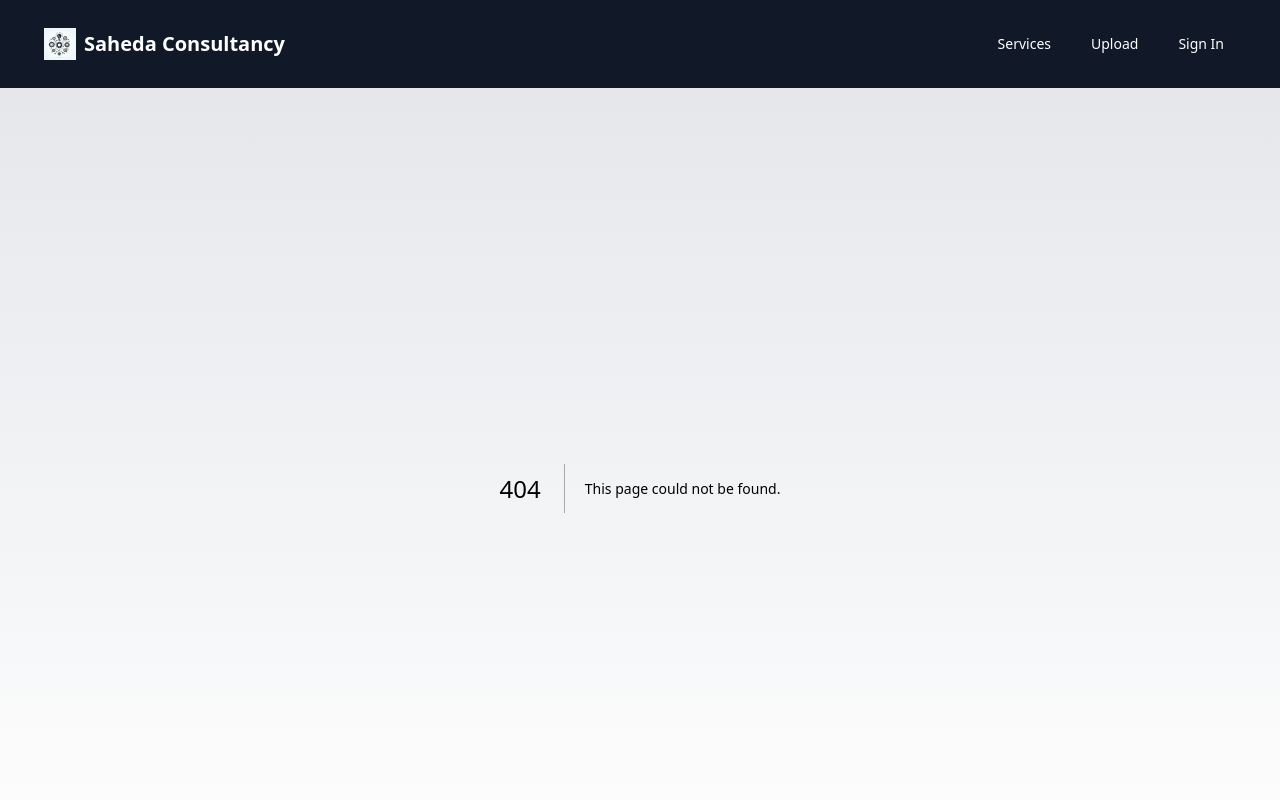
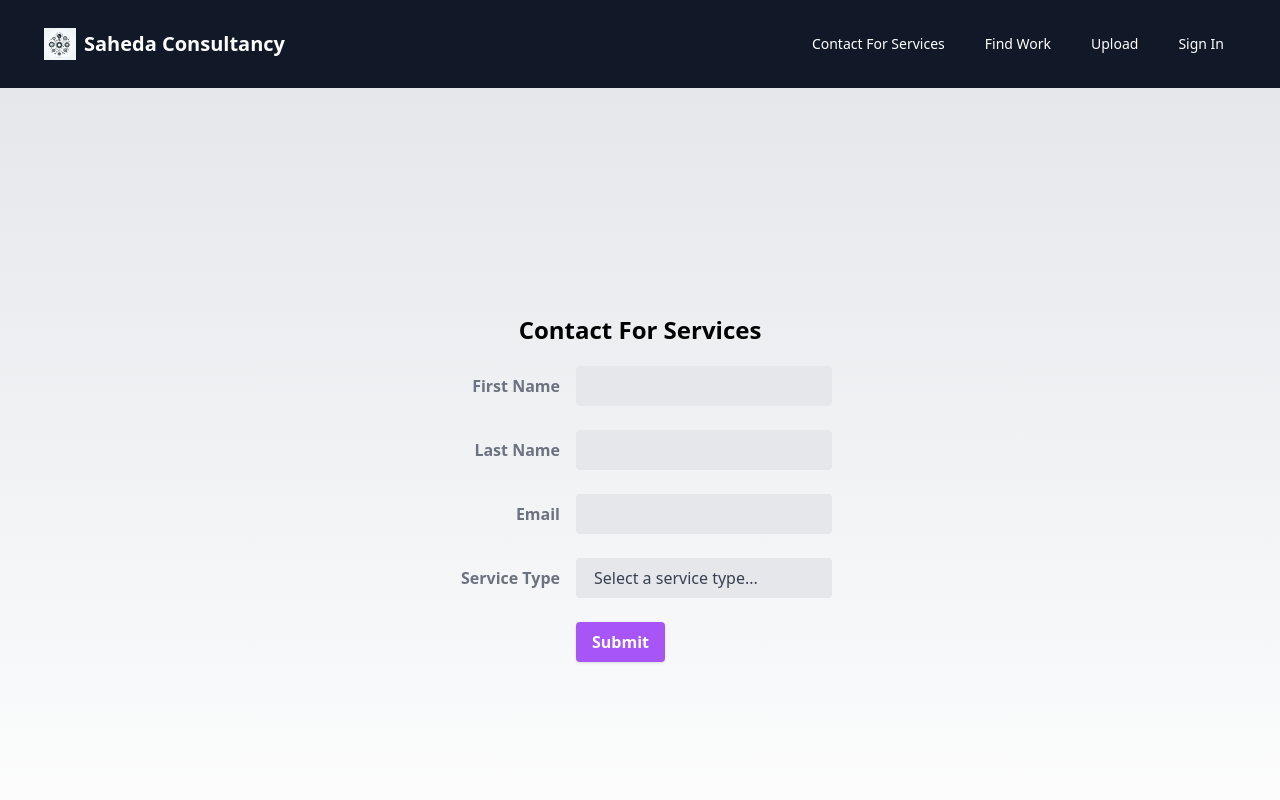
Before and after one commit to ibugithub/Sahedaconsulting-FrontEnd, a Next.js app: page /contForServices in a window 1280 px wide. Before the commit this address had no page. Shown: the top 800 px of the page. Built offline with nearby package versions, Linux system fonts and the light colour scheme.

Commit message:
Add contact for servicepage and form

```diff
--- /dev/null
+++ b/app/contForServices/page.tsx
@@ -0,0 +1,6 @@
+import { ContForServices } from "@/components/ContForService/ContForService";
+
+const Page = () => {
+  return <ContForServices />;
+};
+export default Page;
--- /dev/null
+++ b/components/ContForService/ContForService.tsx
@@ -0,0 +1,83 @@
+'use client'
+
+import { useState } from 'react';
+
+export const ContForServices = () => {
+  const [form, setForm] = useState({
+    firstName: '',
+    lastName: '',
+    email: '',
+    serviceType: '',
+  });
+
+  const handleChange = (e : React.ChangeEvent<HTMLInputElement | HTMLSelectElement>) => {
+    setForm({ ...form, [e.target.name]: e.target.value });
+  };
+
+  const handleSubmit = (e : React.FormEvent) => {
+    e.preventDefault();
+  };
+
+  return (
+    <div className="flex flex-col items-center justify-center min-h-screen py-2">
+      <h2 className="text-2xl font-bold mb-5">Contact For Services</h2>
+      <form onSubmit={handleSubmit} className="w-full max-w-sm">
+        <div className="md:flex md:items-center mb-6">
+          <div className="md:w-1/3">
+            <label className="block text-gray-500 font-bold md:text-right mb-1 md:mb-0 pr-4" htmlFor="firstName">
+              First Name
+            </label>
+          </div>
+          <div className="md:w-2/3">
+            <input className="bg-gray-200 appearance-none border-2 border-gray-200 rounded w-full py-2 px-4 text-gray-700 leading-tight focus:outline-none focus:bg-white focus:border-purple-500" id="firstName" type="text" name="firstName" value={form.firstName} onChange={handleChange} />
+          </div>
+        </div>
+        <div className="md:flex md:items-center mb-6">
+          <div className="md:w-1/3">
+            <label className="block text-gray-500 font-bold md:text-right mb-1 md:mb-0 pr-4" htmlFor="lastName">
+              Last Name
+            </label>
+          </div>
+          <div className="md:w-2/3">
+            <input className="bg-gray-200 appearance-none border-2 border-gray-200 rounded w-full py-2 px-4 text-gray-700 leading-tight focus:outline-none focus:bg-white focus:border-purple-500" id="lastName" type="text" name="lastName" value={form.lastName} onChange={handleChange} />
+          </div>
+        </div>
+        <div className="md:flex md:items-center mb-6">
+          <div className="md:w-1/3">
+            <label className="block text-gray-500 font-bold md:text-right mb-1 md:mb-0 pr-4" htmlFor="email">
+              Email
+            </label>
+          </div>
+          <div className="md:w-2/3">
+            <input className="bg-gray-200 appearance-none border-2 border-gray-200 rounded w-full py-2 px-4 text-gray-700 leading-tight focus:outline-none focus:bg-white focus:border-purple-500" id="email" type="email" name="email" value={form.email} onChange={handleChange} />
+          </div>
+        </div>
+        <div className="md:flex md:items-center mb-6">
+          <div className="md:w-1/3">
+            <label className="block text-gray-500 font-bold md:text-right mb-1 md:mb-0 pr-4" htmlFor="serviceType">
+              Service Type
+            </label>
+          </div>
+          <div className="md:w-2/3">
+            <select className="bg-gray-200 appearance-none border-2 border-gray-200 rounded w-full py-2 px-4 text-gray-700 leading-tight focus:outline-none focus:bg-white focus:border-purple-500" id="serviceType" name="serviceType" value={form.serviceType} onChange={handleChange}>
+              <option value="">Select a service type...</option>
+              <option value="Programming">Programming</option>
+              <option value="Engineering">Engineering</option>
+              <option value="Consulting">Consulting</option>
+              <option value="Electronics">Electronics</option>
+              <option value="Others">Others</option>
+            </select>
+          </div>
+        </div>
+        <div className="md:flex md:items-center">
+          <div className="md:w-1/3"></div>
+          <div className="md:w-2/3">
+            <button className="shadow bg-purple-500 hover:bg-purple-400 focus:shadow-outline focus:outline-none text-white font-bold py-2 px-4 rounded" type="submit">
+              Submit
+            </button>
+          </div>
+        </div>
+      </form>
+    </div>
+  );
+};
--- a/components/Navbar/navbar.tsx
+++ b/components/Navbar/navbar.tsx
@@ -42,8 +42,11 @@ const Navbar = () => {
           {/* desktop menu */}
           <div className="hidden md:block">
             <div className="ml-10 flex items-baseline space-x-4">
+            <Link href="/contForServices" className="hover:text-gray-400 px-3 py-2 rounded-md text-sm font-medium">
+                Contact For Services
+              </Link>
               <Link href="/services" className="hover:text-gray-400 px-3 py-2 rounded-md text-sm font-medium">
-                Services
+                Find Work
               </Link>
               <Link href="/uploadService" className="hover:text-gray-400 px-3 py-2 rounded-md text-sm font-medium">
                 Upload
```
